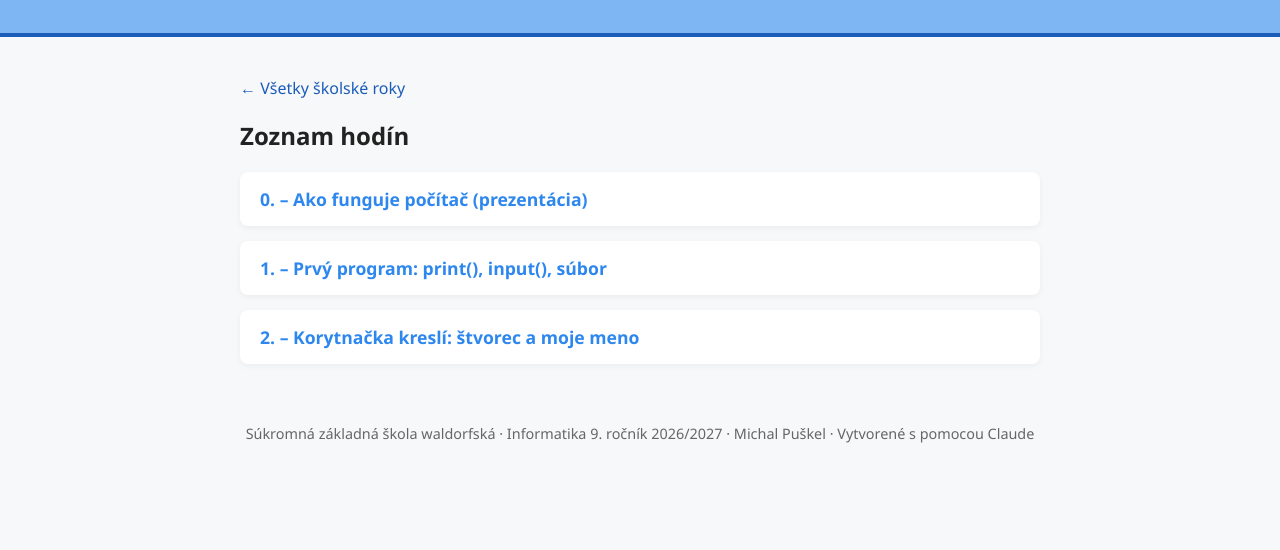
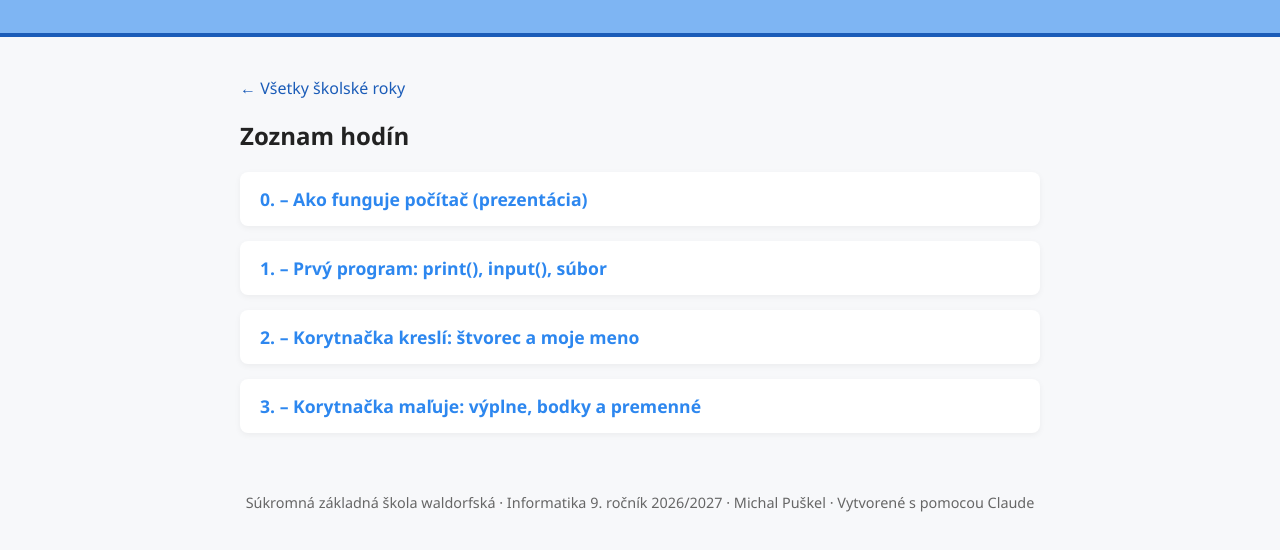
Before and after one commit to michalpuskel/waldorfska, a plain HTML site: page 2026-2027/index.html in a window 1280 px wide. Shown: the part 104-654 px from the top of the page. Drawn offline with Linux system fonts and the light colour scheme.

Commit message:
WAL 2026 | Link lesson 3 in 2026/2027 lesson list
Co-Authored-By: Claude Opus 5.5 <noreply@anthropic.com>

```diff
--- a/2026-2027/index.html
+++ b/2026-2027/index.html
@@ -96,6 +96,11 @@
             >2. – Korytnačka kreslí: štvorec a moje meno</a
           >
         </li>
+        <li>
+          <a href="3/pracovny_list.html"
+            >3. – Korytnačka maľuje: výplne, bodky a premenné</a
+          >
+        </li>
         <!-- Tu môžeš postupne pridávať ďalšie hodiny -->
       </ul>
     </main>
```
